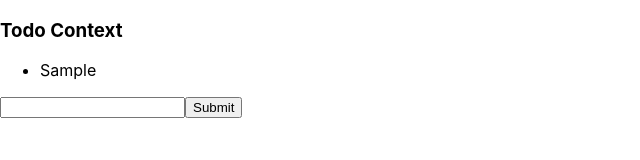
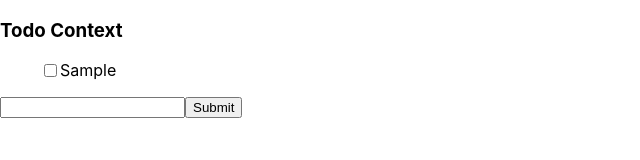
Before and after one commit to keroken/todo-context, a React (Create React App) app: page / in a window 1280 px wide. Both pictures are taken after typing "Sample" into the empty fields and a click on the button "Submit". Shown: the top 160 px of the page, without its empty margins (0-640 px from the left). Built offline with nearby package versions, Linux system fonts and the light colour scheme.

Commit message:
add checkbox

```diff
--- /dev/null
+++ b/src/components/Checkbox.tsx
@@ -0,0 +1,15 @@
+import React, { useState } from 'react';
+
+export const Checkbox = () => {
+  const [checked, setChecked] = useState(false);
+
+  return (
+    <>
+      <input
+        type="checkbox"
+        checked={checked}
+        onChange={() => setChecked(checked => !checked)}
+      />
+    </>
+  );
+};
--- a/src/components/TodoList.tsx
+++ b/src/components/TodoList.tsx
@@ -1,12 +1,16 @@
 import { Todo } from './Todo';
+import { Checkbox } from './Checkbox';
 import { useTodos } from '../state/TodoProvider';
 
 export const TodoList = () => {
   const {todos} = useTodos();
   return (
-    <ul>
+    <ul className="list">
       {todos.map(todo => (
-        <Todo key={todo.id}>{todo.item}</Todo>
+        <div className="item-line">
+          <Checkbox />
+          <Todo key={todo.id}>{todo.item}</Todo>
+        </div>
       ))}
     </ul>
   );
--- a/src/index.css
+++ b/src/index.css
@@ -11,3 +11,12 @@ code {
   font-family: source-code-pro, Menlo, Monaco, Consolas, 'Courier New',
     monospace;
 }
+
+.list {
+  list-style: none;
+}
+
+.item-line {
+  display: flex;
+  align-items: center;
+}
```
